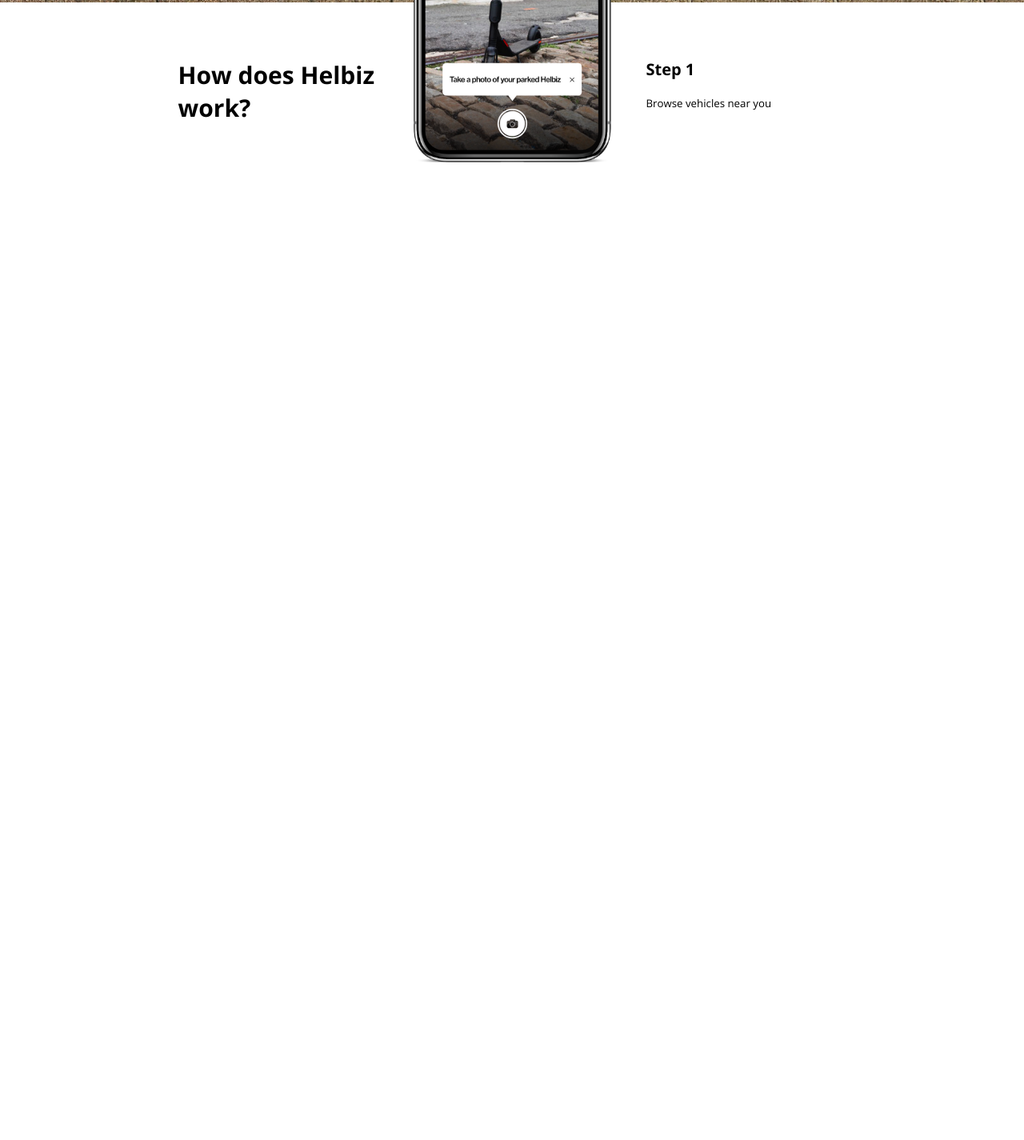
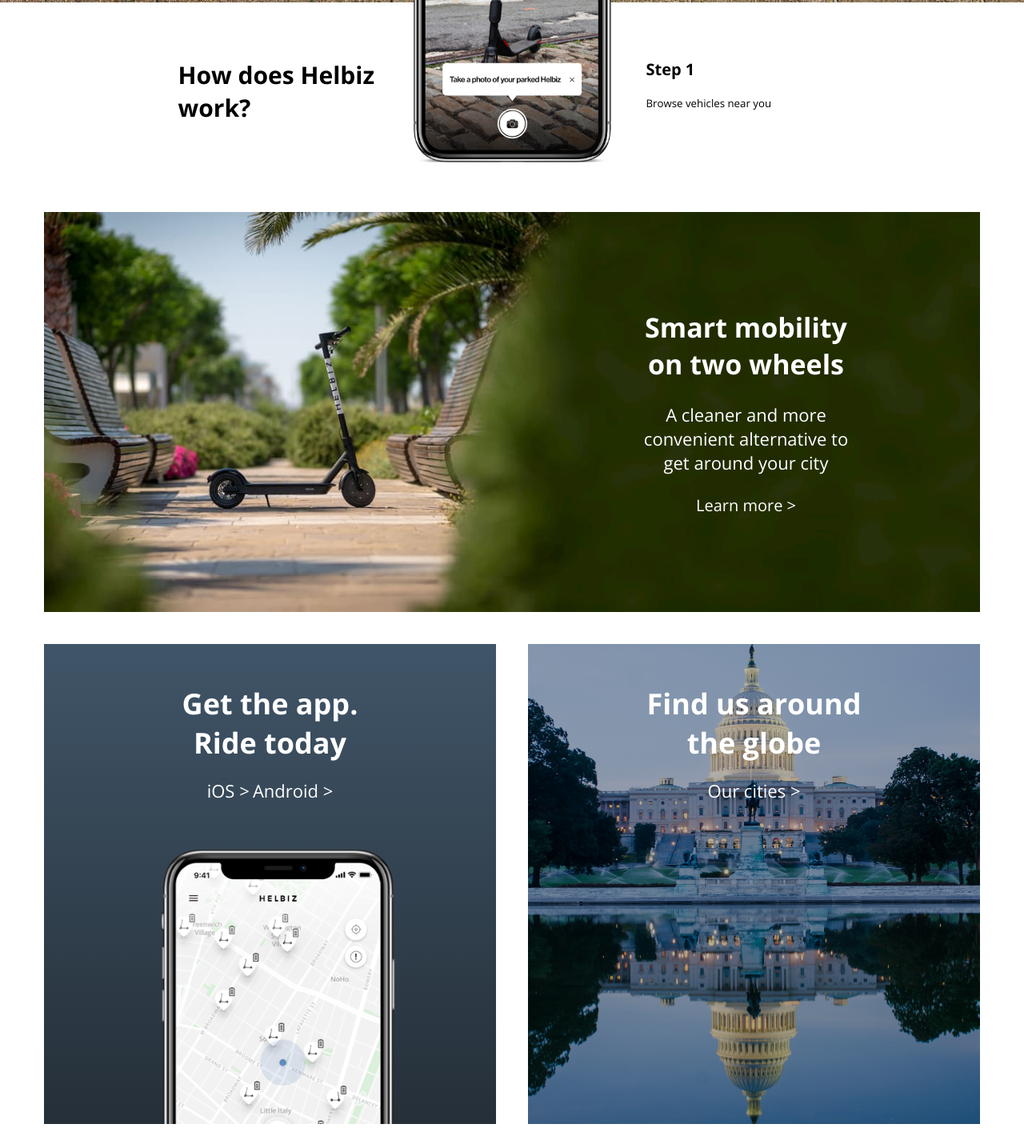
Before and after one commit to gl-guccione/html-css-helbiz, a plain HTML site: page index.html in a window 1280 px wide. Shown: the part 1759-3184 px from the top of the page at 80% size. Before the commit the page ends 2004 px from the top, so only its background shows below. Drawn offline with nearby package versions, Linux system fonts and the light colour scheme.

Commit message:
done #get-globe > main

```diff
--- a/css/style.css
+++ b/css/style.css
@@ -2,7 +2,9 @@
 li {
   list-style: none;
 }
-
+.relative {
+  position: relative;
+}
 /* typo */
 body {
   font-family: 'Open Sans', sans-serif;
@@ -80,7 +82,7 @@
 }
 @media screen and (max-width: 767px) {
   #hero  {
-    height: 400px;
+    height: 450px;
   }
   h1 {
     font-size: 30px;
@@ -172,3 +174,93 @@
     margin-top: 320px;
   }
 }
+
+/* #impression */
+#impression {
+  text-align: center;
+}
+#impression > div {
+  padding: 20px;
+}
+#banner-scooter {
+  background-image: url(../img/banner-scooter.jpg);
+  background-position: 30%;
+  background-size: cover;
+  height: 500px;
+  color: #fff;
+}
+@media screen and (max-width: 767px) {
+  #banner-scooter {
+    background-position: 60%;
+  }
+}
+
+#banner-scooter > div {
+  height: 500px;
+}
+#banner-scooter .smart-mobility {
+  position: absolute;
+  top: 50%;
+  left: 50%;
+  transform: translate(-50%, -50%);
+  margin: auto;
+}
+#banner-scooter .smart-mobility h2 {
+  font-size: 34px;
+}
+#banner-scooter .smart-mobility p {
+  font-size: 22px;
+  margin: 25px 0;
+}
+#banner-scooter .smart-mobility a {
+  font-size: 20px;
+  color: #fff;
+}
+
+#get-globe > div {
+  color: #fff;
+}
+#get-globe > div h2 {
+  padding: 50px 0 20px;
+  font-size: 36px;
+}
+#get-globe > div a {
+  color: #fff;
+  font-size: 22px;
+  font-weight: 300;
+}
+#get-app {
+  position: relative;
+  padding-right: 20px;
+}
+#get-app img {
+  position: absolute;
+  bottom: 0;
+  left: 50%;
+  transform: translate(-50%, 0);
+  width: 50%;
+  max-width: 300px;
+}
+#get-app > div {
+  background: linear-gradient(180deg, rgba(64,85,104,1) 0%, rgba(37,47,56,1) 100%);
+  height: 600px;
+}
+#find-us {
+  padding-left: 20px;
+}
+#find-us > div {
+  height: 600px;
+  background-image: url(../img/banner-city.jpg);
+  background-size: cover;
+  background-position: center;
+}
+
+@media screen and (max-width: 767px) {
+  #get-app,
+  #find-us {
+    padding: 0;
+  }
+  #find-us {
+    margin-top: 40px;
+  }
+}
--- a/index.html
+++ b/index.html
@@ -89,10 +89,14 @@
           <!-- /product2 -->
         </div>
       </section>
+      <!-- how -->
       <section id="how">
+        <!-- banner-man -->
         <div id="banner-man">
           <img class="iphone-frame" src="img/iphone-frame.png" alt="iPhone">
         </div>
+        <!-- /banner-man -->
+        <!-- side-text -->
         <div class="side-text">
           <div class="container">
             <div class="col-lg-4 offset-lg-1 col-md-5 col-xs-12">
@@ -103,13 +107,61 @@
               <h5>Browse vehicles near you</h5>
             </div>
           </div>
-
         </div>
-
+        <!-- /side-text -->
       </section>
+      <!-- /how -->
+      <!-- impression -->
+      <section id="impression">
+        <!-- item1 -->
+        <div>
+          <div id="banner-scooter" class="container">
+              <div class="relative col-lg-6 offset-lg-6 col-md-6 offset-md-6 col-xs-12">
+                <div class="smart-mobility">
+                  <h2>Smart mobility on two wheels</h2>
+                  <p>A cleaner and more convenient alternative to get around your city</p>
+                  <a href="#">Learn more &gt; </a>
+                </div>
+              </div>
+          </div>
+        </div>
+        <!-- /item1 -->
+        <div>
+          <div id="get-globe" class="container">
+            <!-- item2 -->
+            <div id="get-app" class="col-lg-6 col-md-6 col-xs-12">
+              <div>
+                <h2>
+                  Get the app.
+                  <br>
+                  Ride today
+                </h2>
+                <a href="#">iOS &gt;</a>
+                <a href="#">Android &gt;</a>
+                <div>
+                  <img src="img/iphone-bg.png" alt="iPhone maps">
+                </div>
+              </div>
+            </div>
+            <!-- /item2 -->
+            <!-- item3 -->
+            <div id="find-us" class="col-lg-6 col-md-6 col-xs-12">
+              <div>
+                <h2>
+                  Find us around
+                  <br>
+                  the globe
+                </h2>
+                <a href="#">Our cities &gt;</a>
+              </div>
+            </div>
+            <!-- /item3 -->
+          </div>
+        </div>
+      </section>
+      <!-- /impression -->
     </main>
     <!-- /main -->
-
     <footer>
 
     </footer>
```
Also changed, not shown: img/banner-city.jpg (added), img/banner-scooter.jpg (added), img/iphone-bg.png (added).
